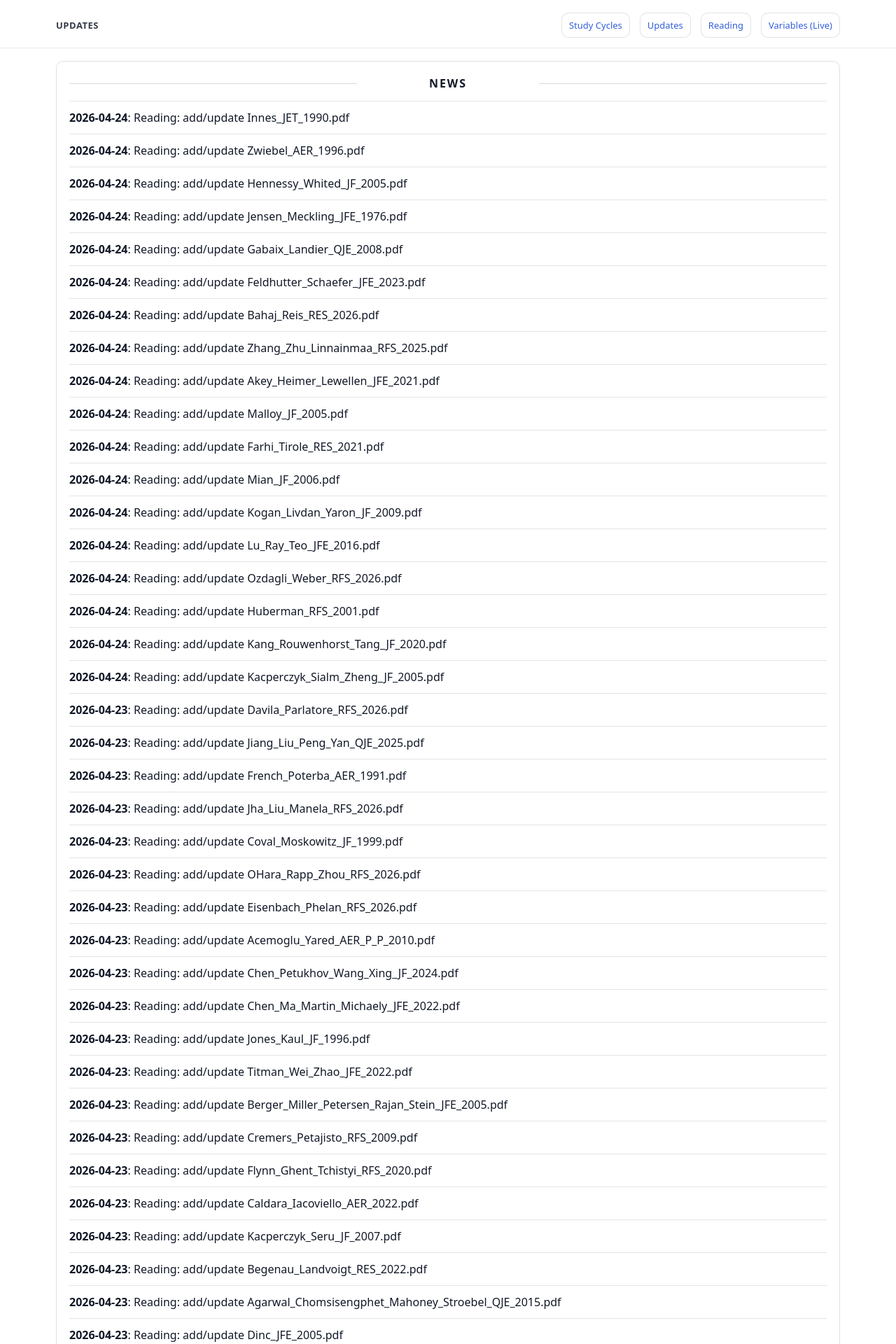
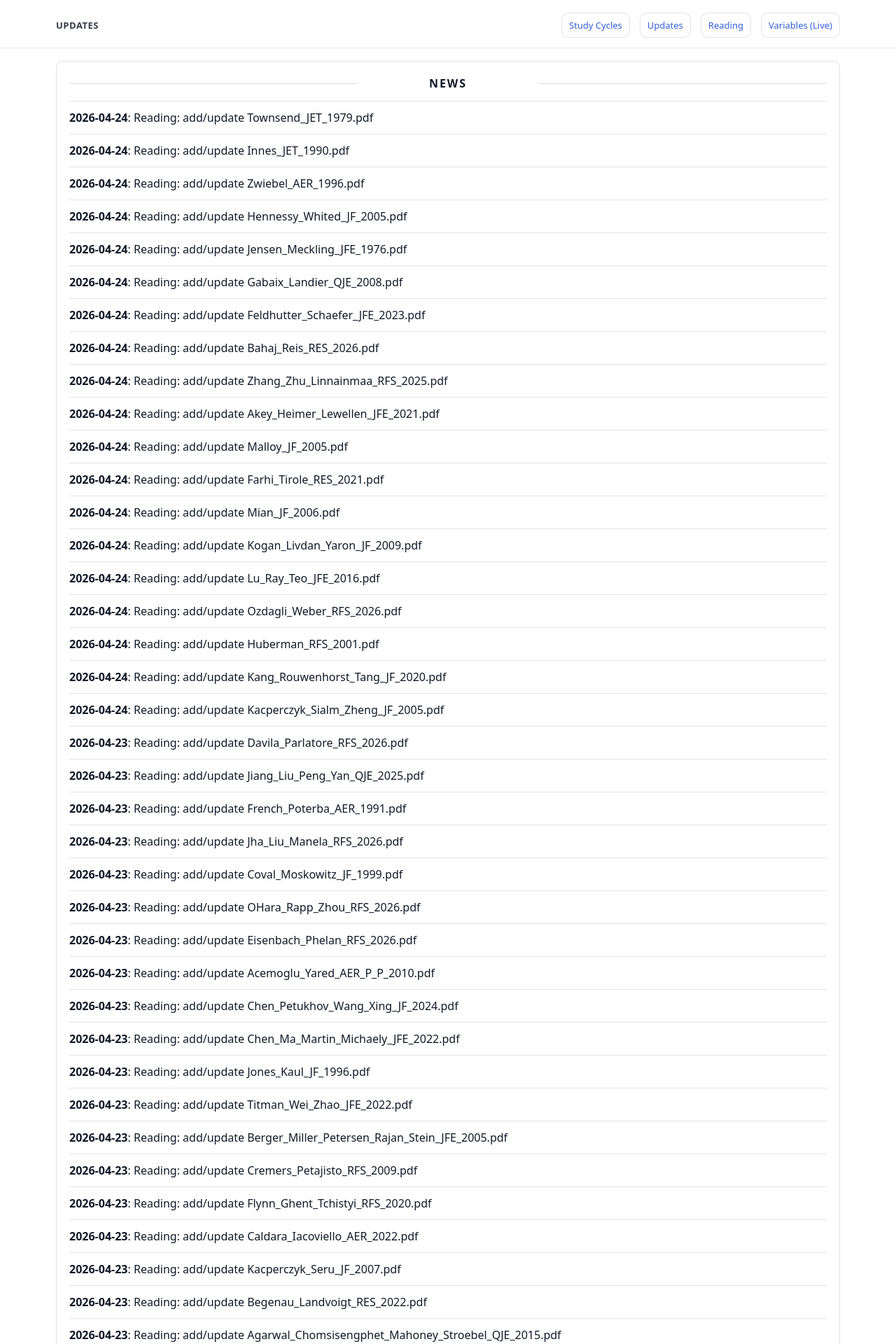
Before and after one commit to yaxinzn/study-archive, a Jekyll site: the page built from updates/index.md, in a window 1280 px wide. Shown: the top 1920 px of the page at 70% size. Built offline with Jekyll 4.4.1, drawn with Linux system fonts in a browser that asks for light colours; some of the changed text lies outside the part shown.

Commit message:
chore: update NEWS feed

```diff
--- a/_data/news.yml
+++ b/_data/news.yml
@@ -1,4 +1,7 @@
 # Auto-generated update history (sorted newest -> oldest). Do not edit manually.
+- ts: "1777036131"
+  date: "2026-04-24"
+  title: "Reading: add/update Townsend_JET_1979.pdf"
 - ts: "1777036009"
   date: "2026-04-24"
   title: "Reading: add/update Innes_JET_1990.pdf"
```
